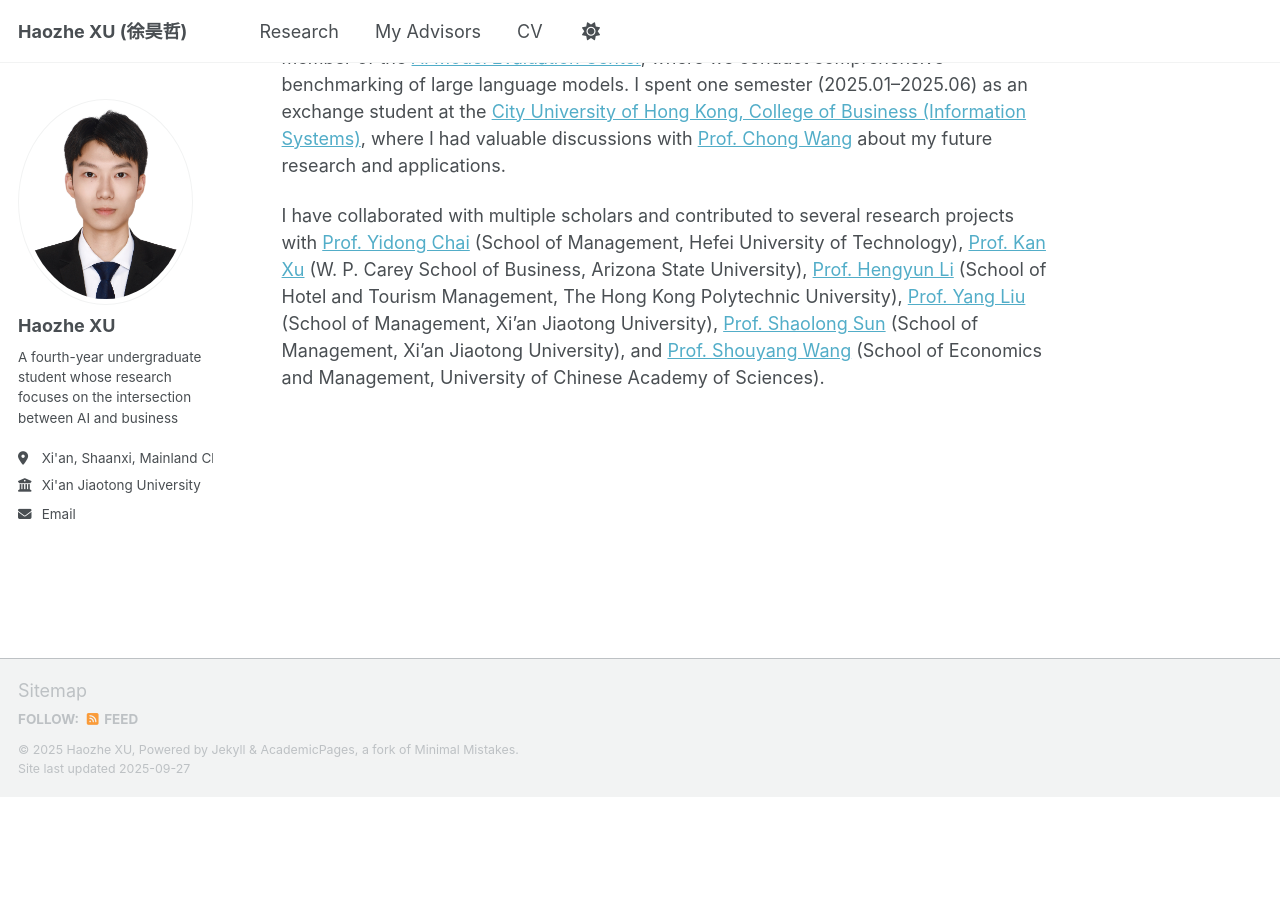
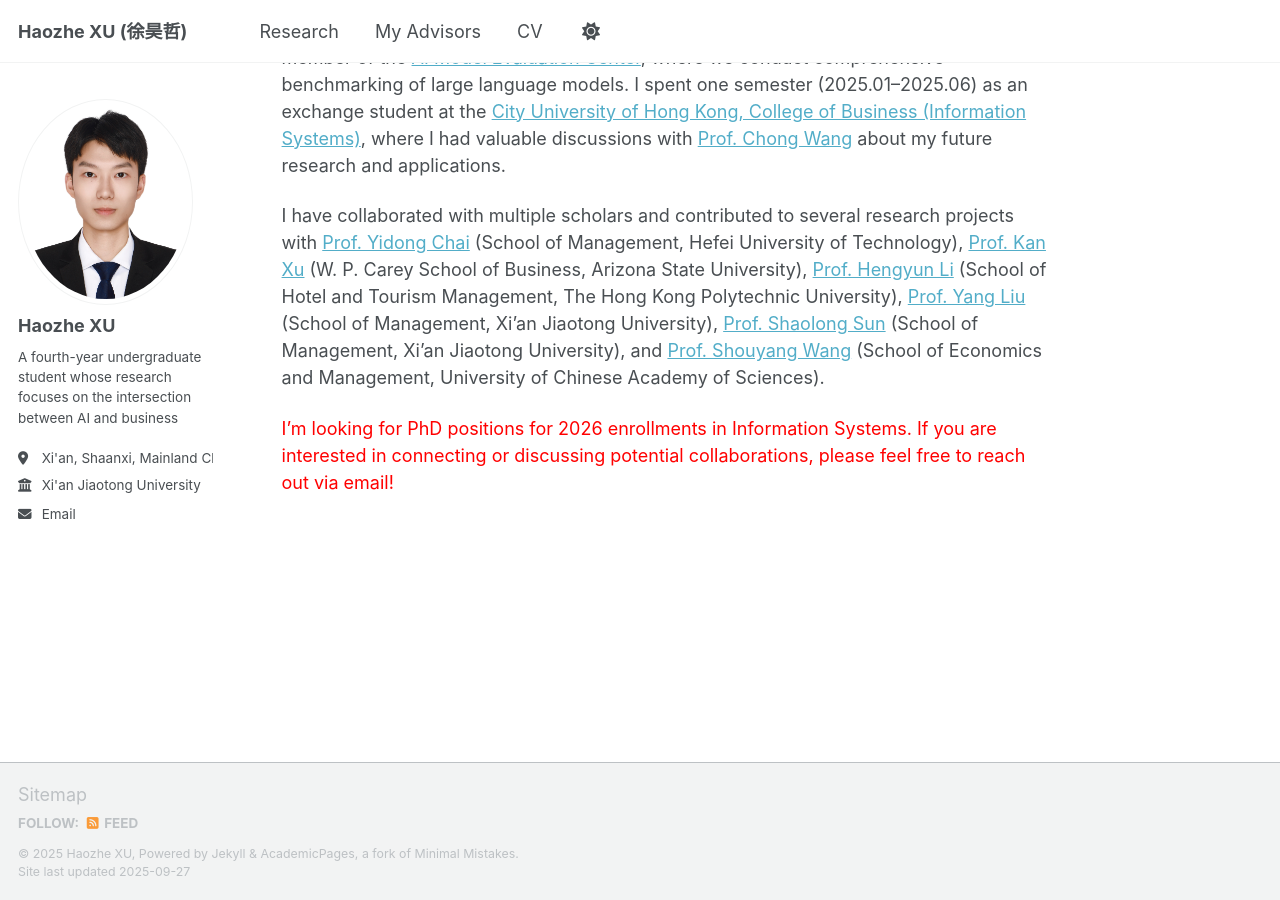
Before and after one commit to XuHaozhe0204/XuHaozhe0204.github.io, a Jekyll site: the page built from _pages/about.md, in a window 1280 px wide and 900 px high, scrolled down 516 px. Built offline with Jekyll 4.4.1, drawn with Linux system fonts in a browser that asks for light colours; a script that is not in the unit is left out; before the commit the page ends 1312 px from its top, so only the background shows below that.

Commit message:
Update about.md

```diff
--- a/_pages/about.md
+++ b/_pages/about.md
@@ -16,3 +16,5 @@ My research lies at the intersection of AI and business. I design novel deep lea
 Currently, I serve as a research assistant to [Prof. Zhenhui (Jack) Jiang](https://www.hkubs.hku.hk/people/zhenhui-jack-jiang/) at the [Faculty of Business and Economics, The University of Hong Kong](https://www.hkubs.hku.hk/) (2024.06–Now). I am also a member of the [AI Model Evaluation Center](https://www.hkubs.hku.hk/aimodelrankings_en/), where we conduct comprehensive benchmarking of large language models. I spent one semester (2025.01–2025.06) as an exchange student at the [City University of Hong Kong, College of Business (Information Systems)](https://www.cb.cityu.edu.hk/IS/), where I had valuable discussions with [Prof. Chong Wang](https://www.cb.cityu.edu.hk/profile/chonwang) about my future research and applications.
 
 I have collaborated with multiple scholars and contributed to several research projects with [Prof. Yidong Chai](https://www.hfut.edu.cn/glxyen/info/1073/1501.htm) (School of Management, Hefei University of Technology), [Prof. Kan Xu](https://kanxu526.github.io/) (W. P. Carey School of Business, Arizona State University), [Prof. Hengyun Li](https://hengyunli.github.io/) (School of Hotel and Tourism Management, The Hong Kong Polytechnic University), [Prof. Yang Liu](https://gr.xjtu.edu.cn/web/0020200607) (School of Management, Xi’an Jiaotong University), [Prof. Shaolong Sun](http://gr.xjtu.edu.cn/web/sunshaolong) (School of Management, Xi’an Jiaotong University), and [Prof. Shouyang Wang](https://people.ucas.ac.cn/~sywang) (School of Economics and Management, University of Chinese Academy of Sciences).
+
+<span style="color:red">I'm looking for PhD positions for 2026 enrollments in Information Systems. If you are interested in connecting or discussing potential collaborations, please feel free to reach out via email!</span>
```
